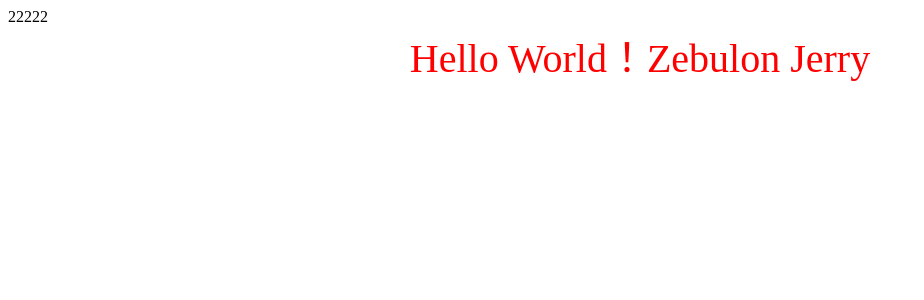
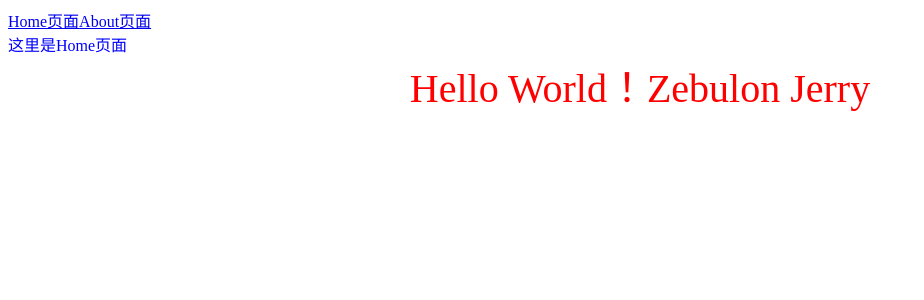
Before and after one commit to mework/webpack5-vue3, a Vue app: page / in a window 1280 px wide. Shown: the top 300 px of the page, without its empty margins (0-924 px from the left). Built offline with nearby package versions, Linux system fonts and the light colour scheme.

Commit message:
Add vue-router in project

```diff
--- a/src/App.vue
+++ b/src/App.vue
@@ -1,15 +1,11 @@
 <template>
-  <div>{{ test1 }}</div>
-  <HelloWorld />
+  <router-link to="/">Home页面</router-link>
+  <router-link to="/About">About页面</router-link>
+  <router-view></router-view>
 </template>
 
 <script lang="ts">
-import HelloWorld from '@/components/HelloWorld.vue';
-
 export default {
-  components: {
-    HelloWorld,
-  },
   setup() {
     return {
       test1: 22222,
--- a/src/main.ts
+++ b/src/main.ts
@@ -1,4 +1,5 @@
 import { createApp } from 'vue';
 import App from '@/App.vue';
+import router from '@/router';
 
-createApp(App).mount('#app');
+createApp(App).use(router).mount('#app');
--- /dev/null
+++ b/src/router/index.ts
@@ -0,0 +1,16 @@
+import { createRouter, createWebHashHistory, RouteRecordRaw, Router } from 'vue-router';
+import Home from '@/views/Home.vue';
+import About from '@/views/About.vue';
+
+const routes: Array<RouteRecordRaw> = [
+  { path: '/', component: Home },
+  { path: '/about', component: About },
+];
+
+const router: Router = createRouter({
+  // 4. 内部提供了 history 模式的实现。为了简单起见，我们在这里使用 hash 模式。
+  history: createWebHashHistory(),
+  routes, // `routes: routes` 的缩写
+});
+
+export default router;
--- /dev/null
+++ b/src/views/About.vue
@@ -0,0 +1,15 @@
+<template>
+  <div class="v-about">
+    <h1>About 页面</h1>
+  </div>
+</template>
+
+<script lang="ts">
+export default {};
+</script>
+
+<style lang="postcss">
+.v-about {
+  color: red;
+}
+</style>
--- /dev/null
+++ b/src/views/Home.vue
@@ -0,0 +1,22 @@
+<template>
+  <div class="v-home">
+    这里是Home页面
+    <HelloWorld />
+  </div>
+</template>
+
+<script lang="ts">
+import HelloWorld from '@/components/HelloWorld.vue';
+
+export default {
+  components: {
+    HelloWorld,
+  },
+};
+</script>
+
+<style lang="postcss">
+.v-home {
+  color: blue;
+}
+</style>
```
